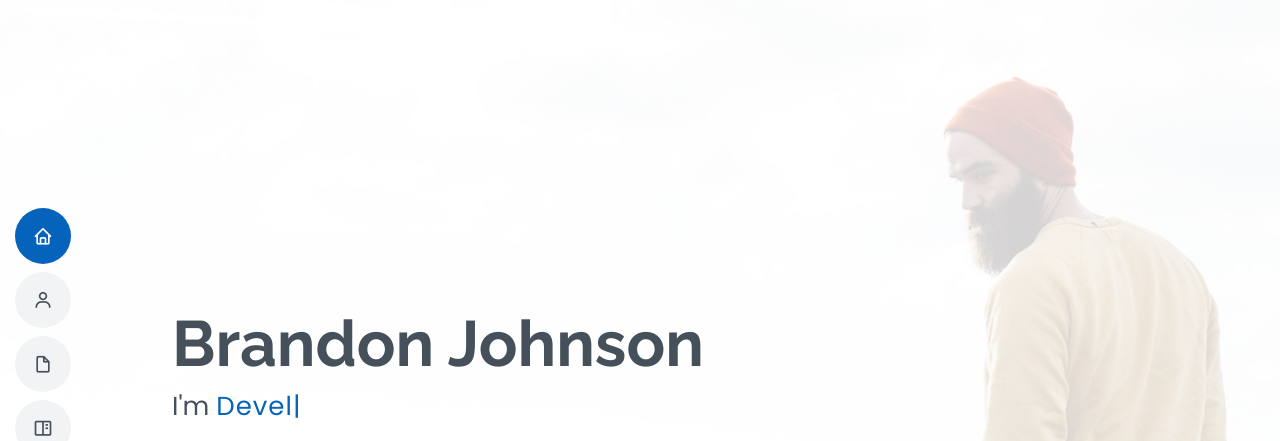
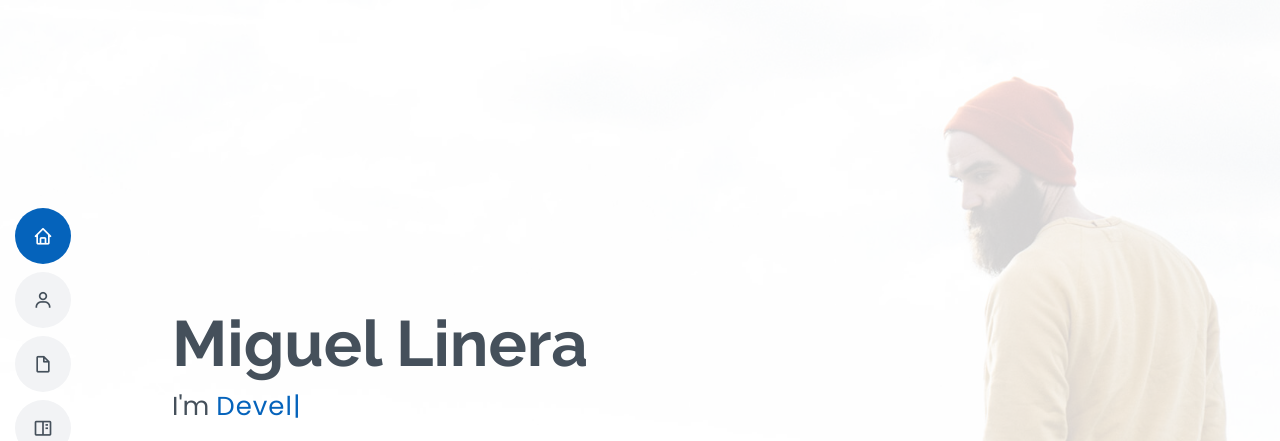
Before and after one commit to miguelinera/cv-test-template, a plain HTML site: page index.html in a window 1280 px wide. Shown: the top 441 px of the page. Drawn offline with nearby package versions, Linux system fonts and the light colour scheme.

Commit message:
Update index.html

```diff
--- a/index.html
+++ b/index.html
@@ -59,7 +59,7 @@
   <!-- ======= Hero Section ======= -->
   <section id="hero" class="d-flex flex-column justify-content-center">
     <div class="container" data-aos="zoom-in" data-aos-delay="100">
-      <h1>Brandon Johnson</h1>
+      <h1> Miguel Linera </h1>
       <p>I'm <span class="typed" data-typed-items="Designer, Developer, Freelancer, Photographer"></span></p>
       <div class="social-links">
         <a href="#" class="twitter"><i class="bx bxl-twitter"></i></a>
```
